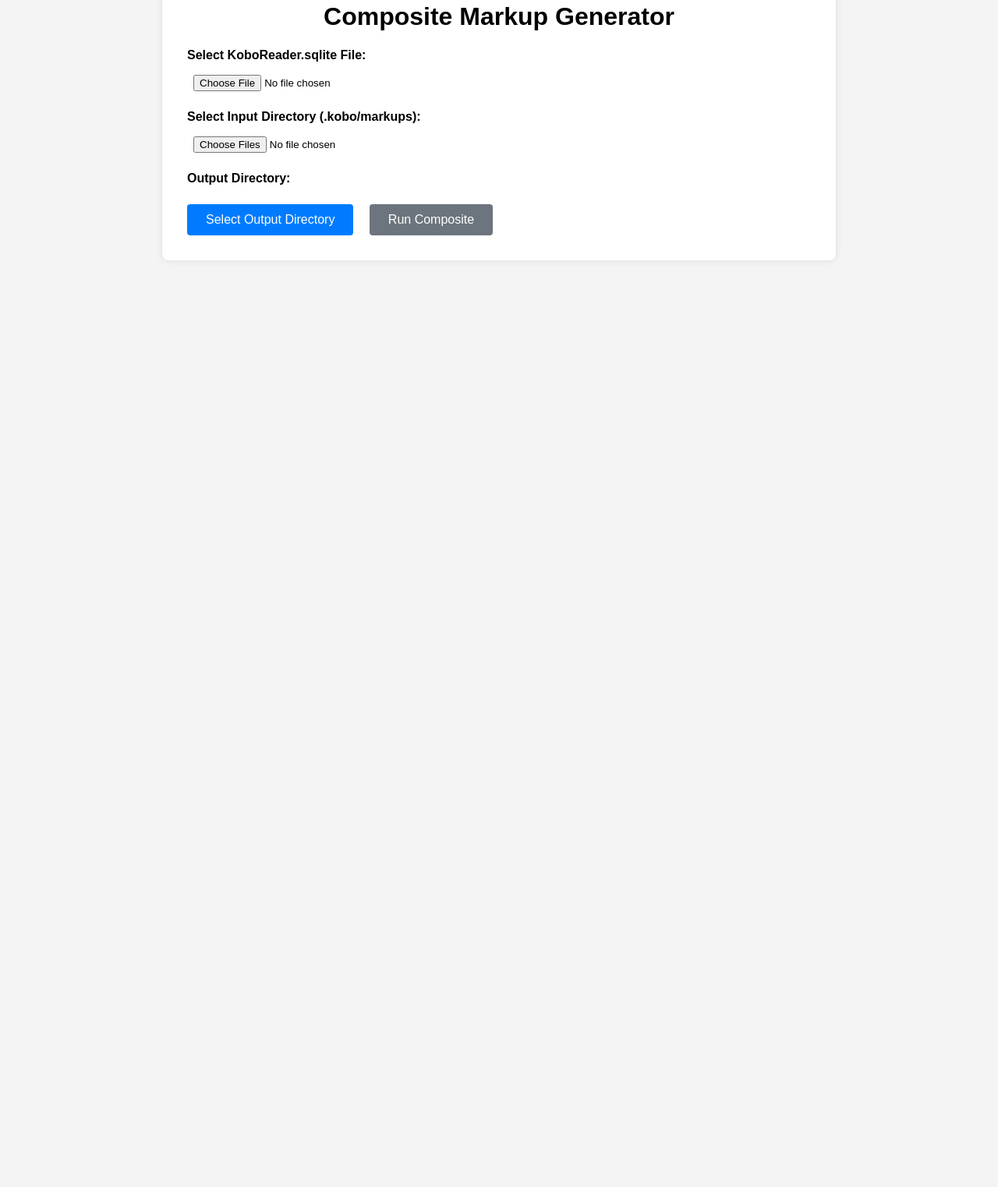
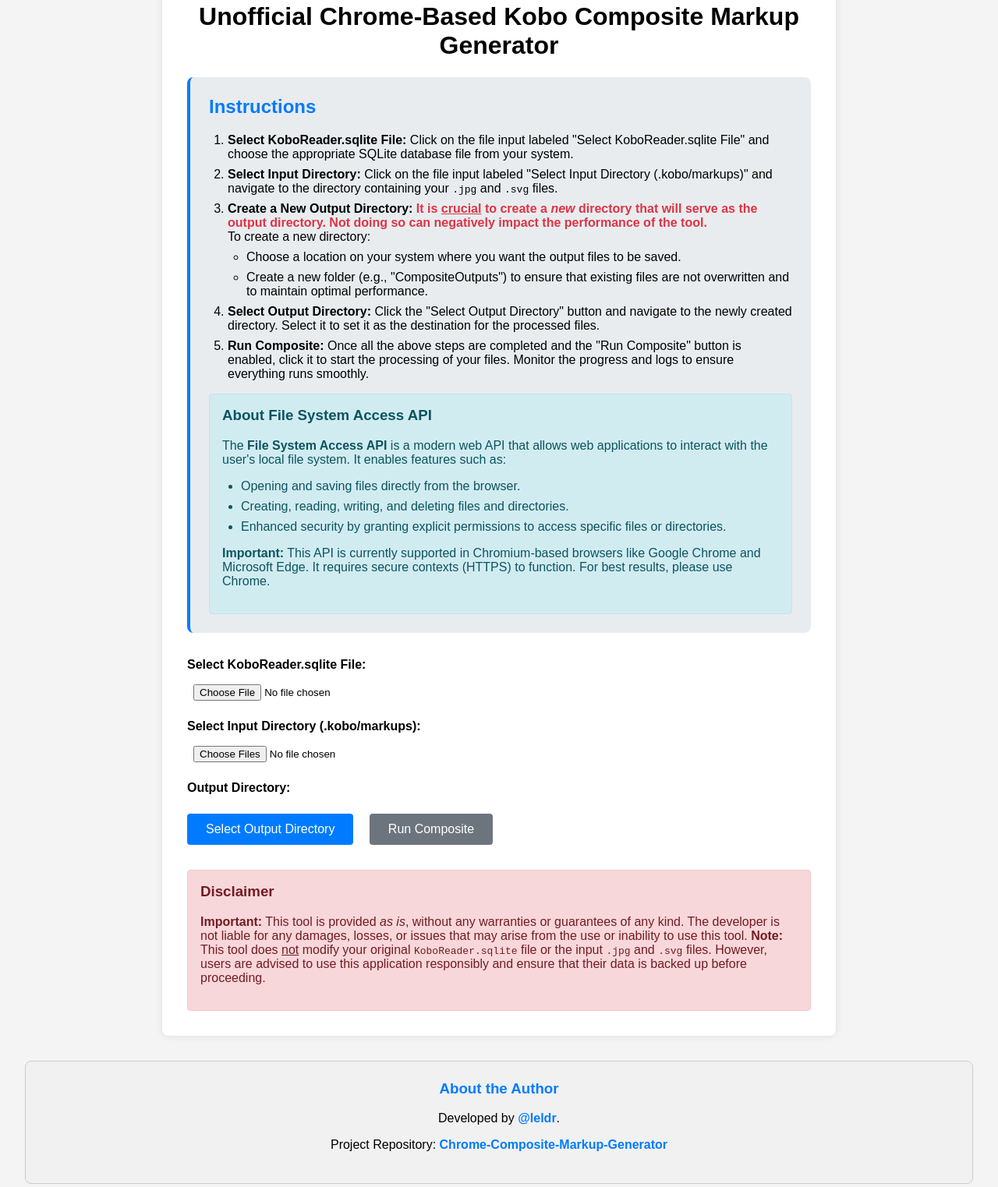
Before and after one commit to leldr/Unofficial-Chrome-Based-Kobo-Composite-Markup-Generator, a plain HTML site: page index.html in a window 1280 px wide. Shown: the part 82-1605 px from the top of the page at 78% size. Before the commit the page ends 800 px from the top, so only its background shows below. Drawn offline with nearby package versions, Linux system fonts and the light colour scheme.

Commit message:
Update index.html

```diff
--- a/index.html
+++ b/index.html
@@ -2,7 +2,7 @@
 <html lang="en">
 <head>
   <meta charset="UTF-8">
-  <title>Composite Markup Generator</title>
+  <title>Unofficial Chrome-Based Kobo Composite Markup Generator</title>
   <style>
     body {
       font-family: Arial, sans-serif;
@@ -83,12 +83,126 @@
       white-space: pre-wrap;
       font-family: monospace;
     }
+    /* Styles for the Instructions section */
+    .instructions {
+      background-color: #e9ecef;
+      padding: 1.5rem;
+      border-radius: 8px;
+      margin-bottom: 2rem;
+      border-left: 4px solid #007bff;
+    }
+    .instructions h2 {
+      margin-top: 0;
+      color: #007bff;
+    }
+    .instructions ol {
+      padding-left: 1.5rem;
+    }
+    .instructions li {
+      margin-bottom: 0.5rem;
+    }
+    .instructions ul {
+      padding-left: 1.5rem;
+      margin-top: 0.5rem;
+    }
+    .important {
+      color: #dc3545;
+      font-weight: bold;
+    }
+    .info-box {
+      background-color: #d1ecf1;
+      border: 1px solid #bee5eb;
+      padding: 1rem;
+      border-radius: 4px;
+      margin-top: 1rem;
+      color: #0c5460;
+    }
+    .info-box h3 {
+      margin-top: 0;
+    }
+    /* Styles for the Disclaimer section */
+    .disclaimer {
+      background-color: #f8d7da;
+      border: 1px solid #f5c6cb;
+      padding: 1rem;
+      border-radius: 4px;
+      margin-top: 2rem;
+      color: #721c24;
+    }
+    .disclaimer h3 {
+      margin-top: 0;
+    }
+    /* Styles for the Author and Repository Card */
+    .author-repo-card {
+      background-color: #f1f1f1;
+      border: 1px solid #ccc;
+      padding: 1.5rem;
+      border-radius: 8px;
+      margin-top: 2rem;
+      text-align: center;
+    }
+    .author-repo-card h3 {
+      margin-top: 0;
+      color: #007bff;
+    }
+    .author-repo-card a {
+      color: #007bff;
+      text-decoration: none;
+      font-weight: bold;
+    }
+    .author-repo-card a:hover {
+      text-decoration: underline;
+    }
   </style>
 </head>
 <body>
   <div class="container">
-    <h1>Composite Markup Generator</h1>
+    <h1>Unofficial Chrome-Based Kobo Composite Markup Generator</h1>
 
+    <!-- Instructions Section -->
+    <div class="instructions">
+      <h2>Instructions</h2>
+      <ol>
+        <li>
+          <strong>Select KoboReader.sqlite File:</strong> Click on the file input labeled "Select KoboReader.sqlite File" and choose the appropriate SQLite database file from your system.
+        </li>
+        <li>
+          <strong>Select Input Directory:</strong> Click on the file input labeled "Select Input Directory (.kobo/markups)" and navigate to the directory containing your <code>.jpg</code> and <code>.svg</code> files.
+        </li>
+        <li>
+          <strong>Create a New Output Directory:</strong>
+          <span class="important">It is <u>crucial</u> to create a <em>new</em> directory that will serve as the output directory. Not doing so can negatively impact the performance of the tool.</span>
+          <br>
+          To create a new directory:
+          <ul>
+            <li>Choose a location on your system where you want the output files to be saved.</li>
+            <li>Create a new folder (e.g., "CompositeOutputs") to ensure that existing files are not overwritten and to maintain optimal performance.</li>
+          </ul>
+        </li>
+        <li>
+          <strong>Select Output Directory:</strong> Click the "Select Output Directory" button and navigate to the newly created directory. Select it to set it as the destination for the processed files.
+        </li>
+        <li>
+          <strong>Run Composite:</strong> Once all the above steps are completed and the "Run Composite" button is enabled, click it to start the processing of your files. Monitor the progress and logs to ensure everything runs smoothly.
+        </li>
+      </ol>
+      <div class="info-box">
+        <h3>About File System Access API</h3>
+        <p>
+          The <strong>File System Access API</strong> is a modern web API that allows web applications to interact with the user's local file system. It enables features such as:
+        </p>
+        <ul>
+          <li>Opening and saving files directly from the browser.</li>
+          <li>Creating, reading, writing, and deleting files and directories.</li>
+          <li>Enhanced security by granting explicit permissions to access specific files or directories.</li>
+        </ul>
+        <p>
+          <strong>Important:</strong> This API is currently supported in Chromium-based browsers like Google Chrome and Microsoft Edge. It requires secure contexts (HTTPS) to function. For best results, please use Chrome.
+        </p>
+      </div>
+    </div>
+
+    <!-- File Selection Inputs -->
     <label for="sqliteFile">Select KoboReader.sqlite File:</label>
     <input type="file" id="sqliteFile" accept=".sqlite" />
 
@@ -101,12 +215,28 @@
 
     <button id="runButton" disabled>Run Composite</button>
 
+    <!-- Progress and Logs -->
     <div id="progressContainer">
       <label>Progress:</label>
       <div id="progressBar"><div>0%</div></div>
       <div id="log"></div>
     </div>
+
+    <!-- Disclaimer Section -->
+    <div class="disclaimer">
+      <h3>Disclaimer</h3>
+      <p>
+        <strong>Important:</strong> This tool is provided <em>as is</em>, without any warranties or guarantees of any kind. The developer is not liable for any damages, losses, or issues that may arise from the use or inability to use this tool. <strong>Note:</strong> This tool does <u>not</u> modify your original <code>KoboReader.sqlite</code> file or the input <code>.jpg</code> and <code>.svg</code> files. However, users are advised to use this application responsibly and ensure that their data is backed up before proceeding.
+      </p>
+    </div>
   </div>
+
+    <!-- Author and Repository Card -->
+    <div class="author-repo-card">
+      <h3>About the Author</h3>
+      <p>Developed by <a href="https://github.com/leldr" target="_blank">@leldr</a>.</p>
+      <p>Project Repository: <a href="https://github.com/leldr/Chrome-Composite-Markup-Generator" target="_blank">Chrome-Composite-Markup-Generator</a></p>
+    </div>
 
   <!-- Include sql.js from CDN -->
   <script src="https://cdnjs.cloudflare.com/ajax/libs/sql.js/1.6.2/sql-wasm.js"></script>
```
